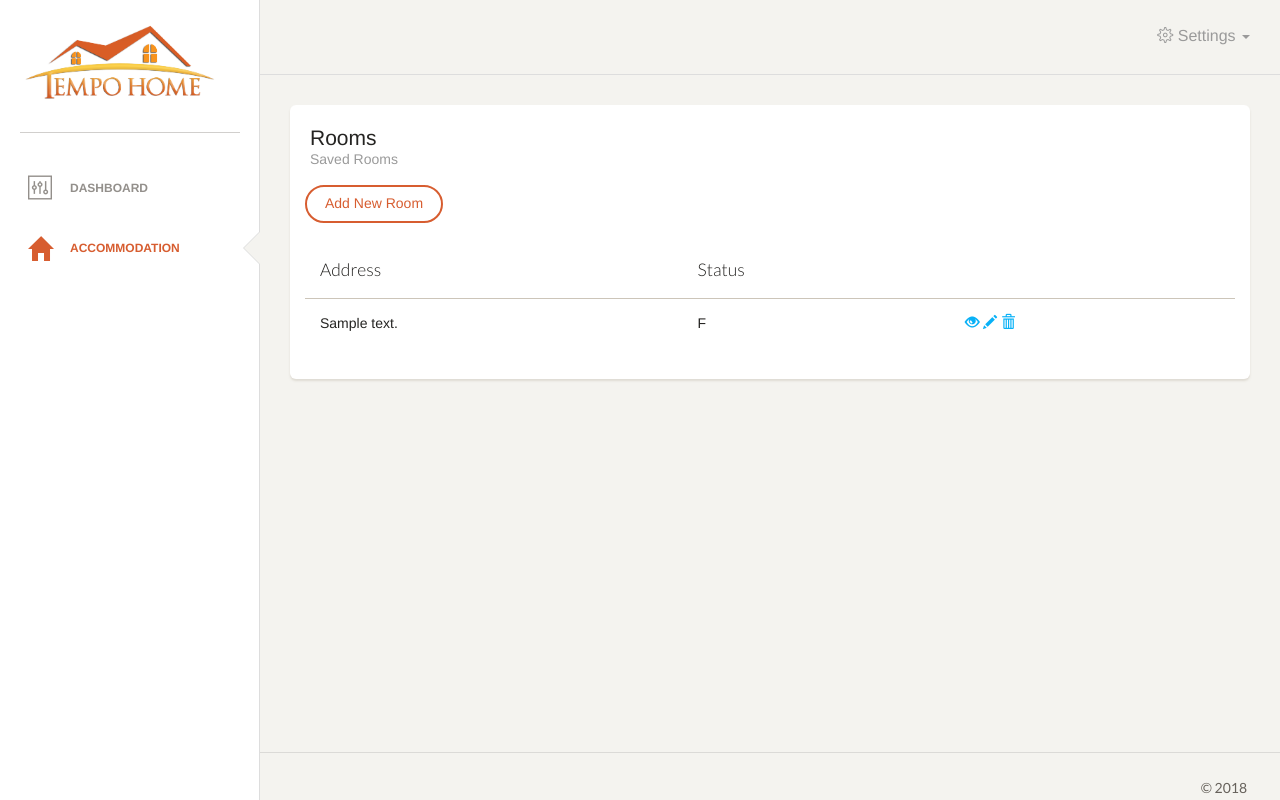
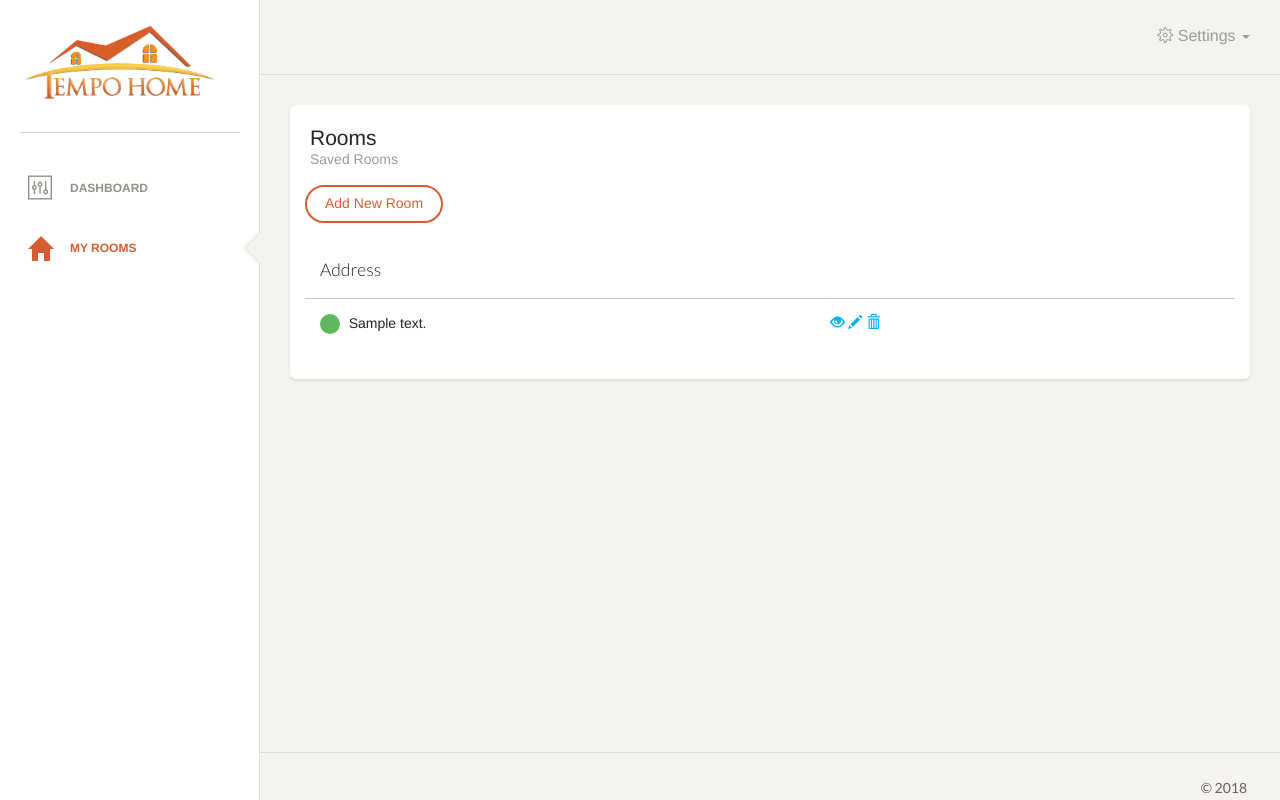
Before and after one commit to lauraschiatti/TempoHome, a Django app: page /account/rooms in a window 1280 px wide. Run offline with Django 3.2, Linux system fonts and the light colour scheme; a user stored in the database is signed in; tables that the repository leaves empty hold one stand-in row (values such as "Sample post"); some libraries are stand-ins or nearby versions.

Commit message:
Room templates accommodation -> account on sidenav and styles

```diff
--- a/static/css/paper-dashboard.css
+++ b/static/css/paper-dashboard.css
@@ -2782,3 +2782,15 @@ body {
   -webkit-hyphens: auto;
   hyphens: auto;
 }
+
+.status-red {
+  background-color: #d75452;
+  width: 20px;
+  color: #d75452;
+}
+
+.status-green {
+  background-color: #5fb75e;
+  width: 20px;
+  color: #5fb75e;
+}
--- a/templates/accommodation/dashboard.html
+++ b/templates/accommodation/dashboard.html
@@ -16,7 +16,7 @@
     <li>
         <a href="{% url 'accommodation:rooms_list' %}">
             <i class="glyphicon glyphicon-home"></i>
-            <p>Accommodation</p>
+            <p>My Rooms</p>
         </a>
     </li>
 {% endblock %}
--- a/templates/accommodation/room_confirm_delete.html
+++ b/templates/accommodation/room_confirm_delete.html
@@ -16,7 +16,7 @@
     <li class="active">
         <a href="{% url 'accommodation:rooms_list' %}">
             <i class="glyphicon glyphicon-home"></i>
-            <p>Accommodation</p>
+            <p>My Rooms</p>
         </a>
     </li>
 {% endblock %}
--- a/templates/accommodation/room_detail.html
+++ b/templates/accommodation/room_detail.html
@@ -16,7 +16,7 @@
     <li class="active">
         <a href="{% url 'accommodation:rooms_list' %}">
             <i class="glyphicon glyphicon-home"></i>
-            <p>Accommodation</p>
+            <p>My Rooms</p>
         </a>
     </li>
 {% endblock %}
--- a/templates/accommodation/room_form.html
+++ b/templates/accommodation/room_form.html
@@ -11,6 +11,7 @@
         .display, .display:hover{
             color: #da354c;
             float: right;
+            margin-right: 180px;
         }
     </style>
 {% endblock %}
@@ -25,7 +26,7 @@
     <li class="active">
         <a href="">
             <i class="glyphicon glyphicon-home"></i>
-            <p>Accommodation</p>
+            <p>My Rooms</p>
         </a>
     </li>
 {% endblock %}
--- a/templates/accommodation/room_list.html
+++ b/templates/accommodation/room_list.html
@@ -16,7 +16,7 @@
     <li class="active">
         <a href="{% url 'accommodation:rooms_list' %}">
             <i class="glyphicon glyphicon-home"></i>
-            <p>Accommodation</p>
+            <p>My Rooms</p>
         </a>
     </li>
 {% endblock %}
@@ -39,13 +39,25 @@
                             <table class="table table-striped">
                                 <thead>
                                     <th>Address</th>
-                                    <th>Status</th>
                                 </thead>
                                 <tbody>
                                     {% for room in room_list %}
                                         <tr>
-                                            <td>{{ room.address }}</td>
-                                            <td>{{ room.status }}</td>
+                                            <td>
+                                                <div class="row">
+                                                    <div class="col-md-1">
+                                                        {% if room.status != 'F' %}
+                                                            <div class="img-circle status-red" data-toggle="tooltip" title="Occupied">8</div>
+                                                        {% else %}
+                                                            <div class="img-circle status-green" data-toggle="tooltip" title="Free">8</div>
+                                                        {% endif %}
+                                                    </div>
+                                                    <div class="col-m-9">
+                                                        {{ room.address }}
+                                                    </div>
+                                                </div>
+                                            </td>
+
                                             <td>
                                                <a class="btn-link" href="{% url 'accommodation:room_detail' room.id %}"><i class="glyphicon glyphicon-eye-open"></i></a>
                                                <a class="btn-link" href="#"><i class="glyphicon glyphicon-pencil"></i></a>
@@ -64,3 +76,11 @@
         </div>
     </div>
 {% endblock %}
+
+{% block scripts %}
+    <script>
+        $(document).ready(function(){
+            $('[data-toggle="tooltip"]').tooltip();
+        });
+    </script>
+{% endblock %}
```
